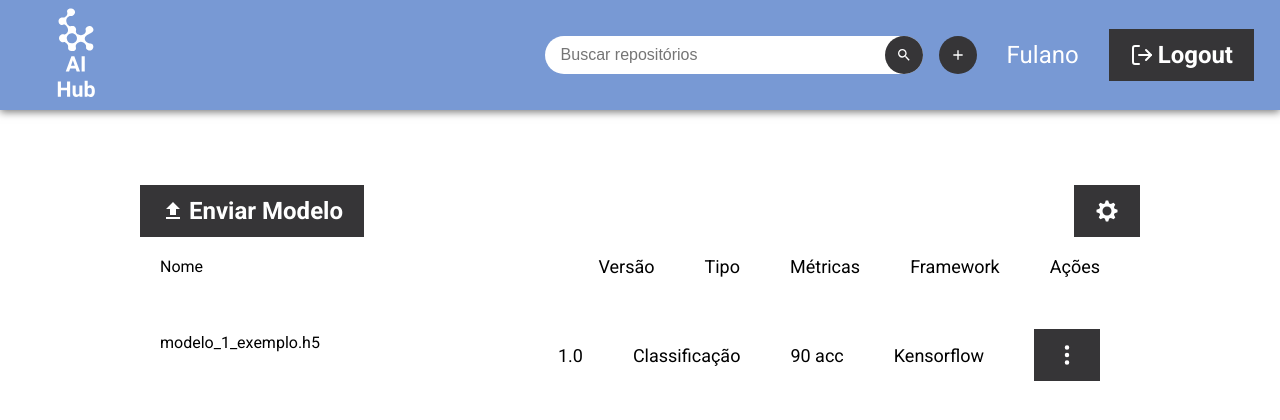
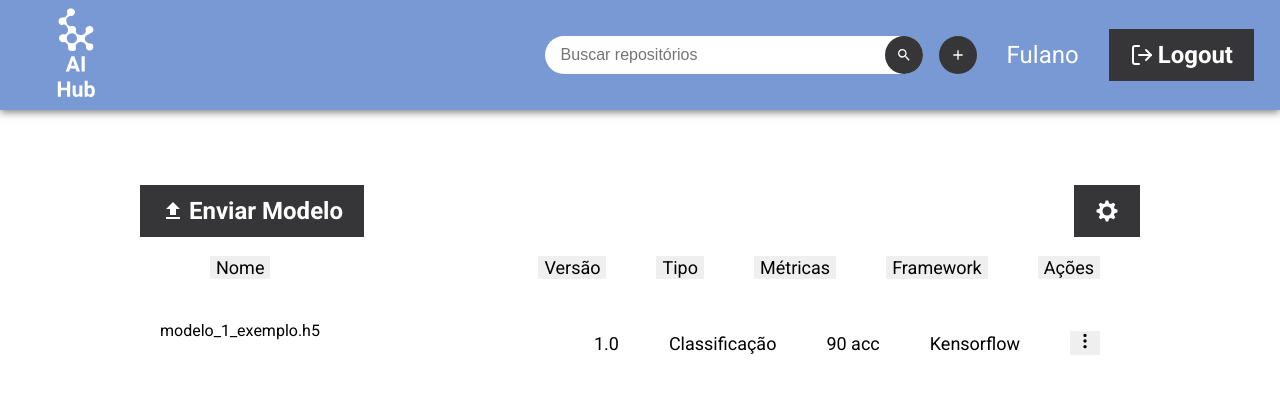
Before and after one commit to adrianorocha-dev/ai-hub, a Next.js app: page /list in a window 1280 px wide. Shown: the top 420 px of the page. Built offline with nearby package versions, Linux system fonts and the light colour scheme.

Commit message:
Botões modificados.

```diff
--- a/pages/list.jsx
+++ b/pages/list.jsx
@@ -1,7 +1,7 @@
 import React from 'react';
 import { MdFileUpload } from 'react-icons/md';
 import { GoGear } from 'react-icons/go';
-import { BsThreeDotsVertical } from 'react-icons/bs'
+import { BsThreeDotsVertical } from 'react-icons/bs';
 import Header from '../components/Header';
 
 import Button from '../components/Button';
@@ -20,38 +20,47 @@ function List() {
             <span>Enviar Modelo</span>
           </Button>
           <Button>
-            <GoGear/>
+            <GoGear />
           </Button>
         </div>
         <div className={styles.containerLabels}>
           <div>
-            <a>Nome</a>
+            <button type="button" className={styles.nameOptions}>
+              Nome
+            </button>
           </div>
           <div className={styles.containerLabels}>
-            <a className={styles.nameOptions}>Versão</a>
-            <a className={styles.nameOptions}>Tipo</a>
-            <a className={styles.nameOptions}>Métricas</a>
-            <a className={styles.nameOptions}>Framework</a>
-            <a className={styles.nameOptions}>Ações</a>
+            <button type="button" className={styles.nameOptions}>
+              Versão
+            </button>
+            <button type="button" className={styles.nameOptions}>
+              Tipo
+            </button>
+            <button type="button" className={styles.nameOptions}>
+              Métricas
+            </button>
+            <button type="button" className={styles.nameOptions}>
+              Framework
+            </button>
+            <button type="button" className={styles.nameOptions}>
+              Ações
+            </button>
           </div>
         </div>
         <div className={styles.containerItem}>
           <div>
-            <a>modelo_1_exemplo.h5</a>
+            <span>modelo_1_exemplo.h5</span>
           </div>
           <div className={styles.containerItem}>
-            <a className={styles.nameOptions}>1.0</a>
-            <a className={styles.nameOptions}>Classificação</a>
-            <a className={styles.nameOptions}>90 acc</a>
-            <a className={styles.nameOptions}>Kensorflow</a>
-            <a className={styles.nameOptions}>
-              <Button>
-                <BsThreeDotsVertical />
-              </Button>
-            </a>
+            <span className={styles.nameOptions}>1.0</span>
+            <span className={styles.nameOptions}>Classificação</span>
+            <span className={styles.nameOptions}>90 acc</span>
+            <span className={styles.nameOptions}>Kensorflow</span>
+            <button type="button" className={styles.nameOptions}>
+              <BsThreeDotsVertical />
+            </button>
           </div>
         </div>
-
       </main>
     </div>
   );
```
